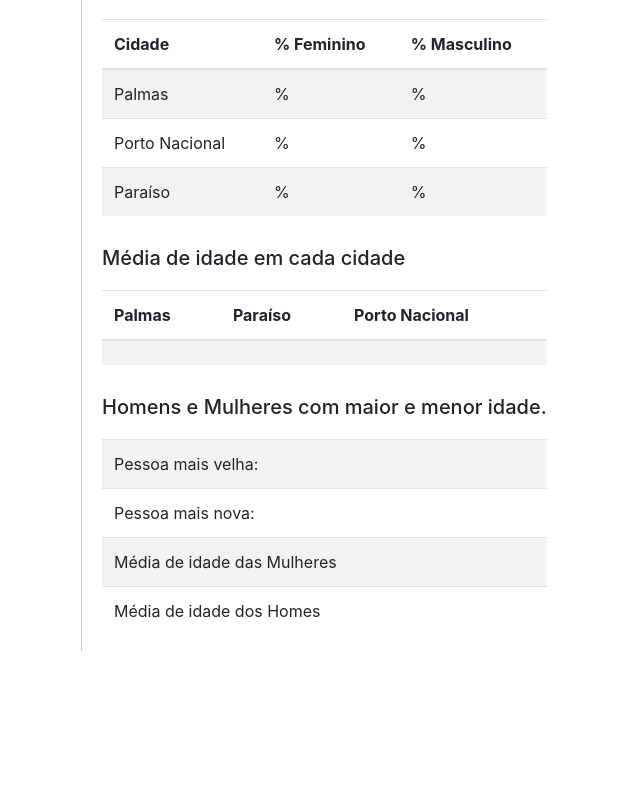
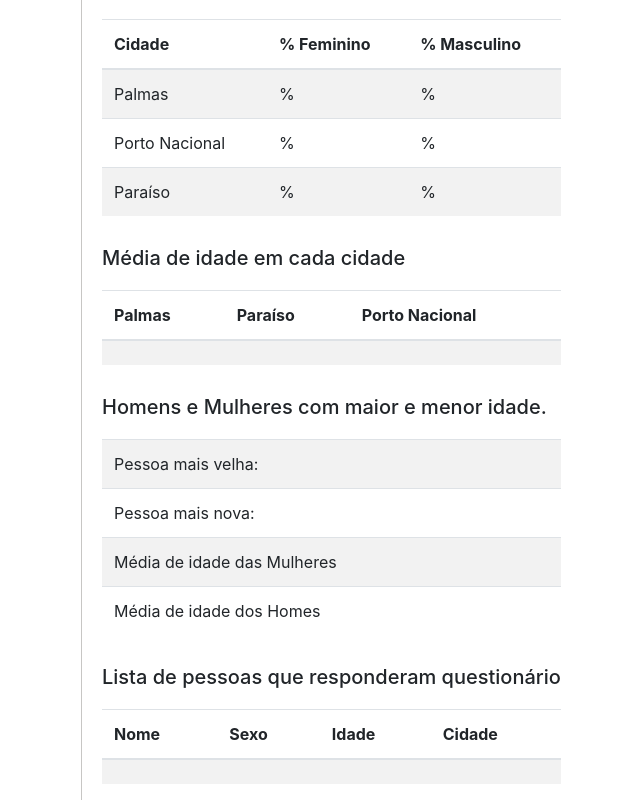
Before and after one commit to lpweb-2019-1/questionario-social-lucas-pedro-typescript, an Angular app: page / in a window 1280 px wide. Shown: the part 549-1349 px from the top of the page, without its empty margins (174-814 px from the left). Before the commit the page ends 1200 px from the top, so only its background shows below. Built offline with nearby package versions, Linux system fonts and the light colour scheme.

Commit message:
Estrutura de tabela criada para apresentar as informações de relação de pessoas que responderam questionário

```diff
--- a/src/app/app.component.html
+++ b/src/app/app.component.html
@@ -166,5 +166,29 @@
         </tbody>
       </table>
     </aside>
+    <!-- container de infromações da pesquisa (Realação das pessoas) -->
+    <aside>
+      <h5 style="margin-bottom: 20px; margin-top: 30px;">
+        Lista de pessoas que responderam questionário
+      </h5>
+      <table class="table table-striped">
+        <thead>
+          <tr>
+            <th>Nome</th>
+            <th>Sexo</th>
+            <th>Idade</th>
+            <th>Cidade</th>
+          </tr>
+        </thead>
+        <tbody>
+          <tr>
+            <td></td>
+            <td></td>
+            <td></td>
+            <td></td>
+          </tr>
+        </tbody>
+      </table>
+    </aside>
   </section>
 </div>
```
